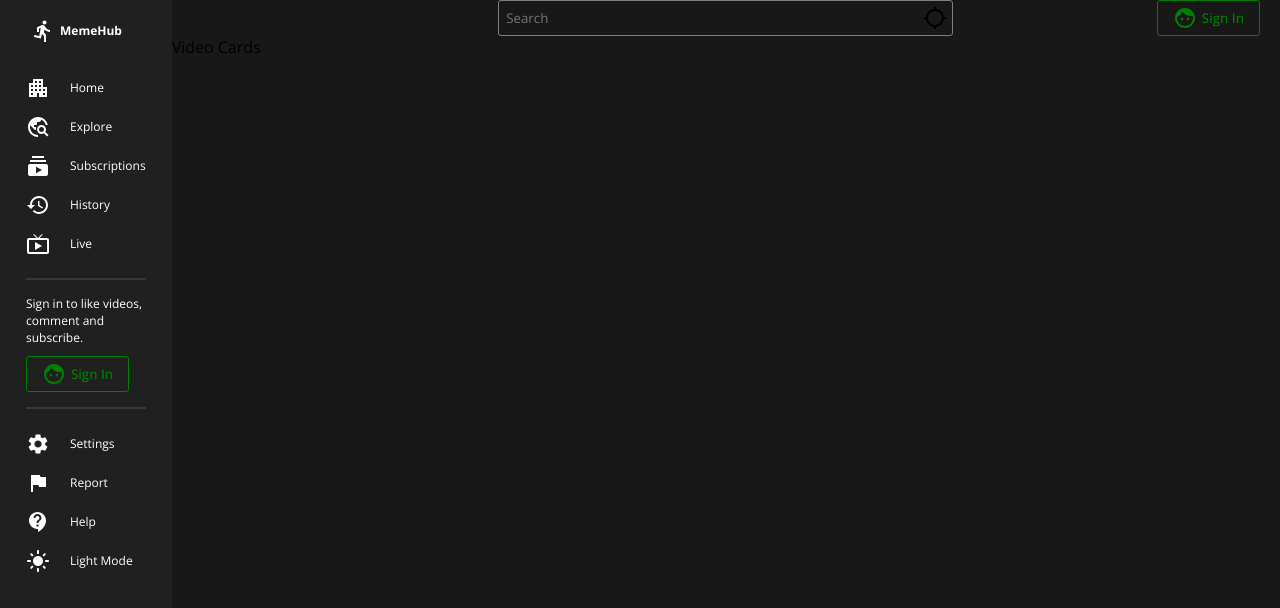
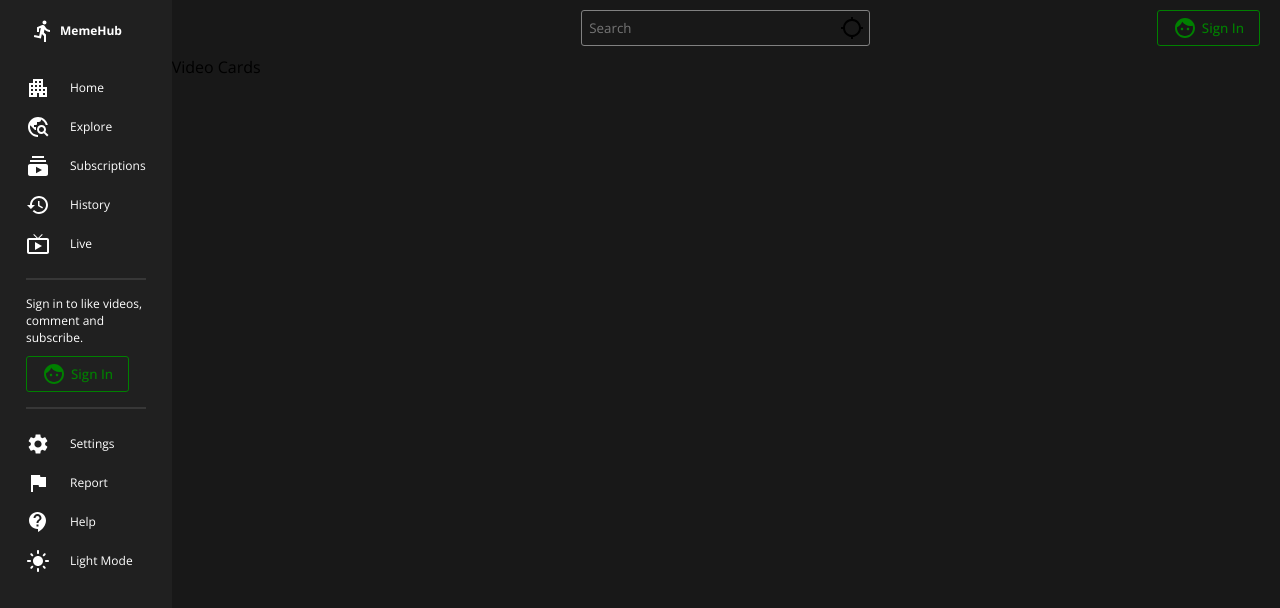
Before and after one commit to Json-Ram/MemeHub, a React (Create React App) app in the folder client/: page / in a window 1280 px wide. Shown: the top 608 px of the page. Built offline with nearby package versions, Linux system fonts and the light colour scheme.

Commit message:
Minor style fix for search input

```diff
--- a/client/src/components/Navbar.jsx
+++ b/client/src/components/Navbar.jsx
@@ -16,12 +16,12 @@
   align-items: center;
   justify-content: flex-end;
   height: 100%;
-  padding: 0px 20px;
+  padding: 10px 20px;
   position: relative;
 `;
 
 const Search = styled.div`
-  width: 40%;
+  width: 25%;
   position: absolute;
   left: 0;
   right: 0;
@@ -30,14 +30,14 @@
   align-items: center;
   justify-content: space-between;
   padding: 5px;
-  border: 1px solid grey;
+  border: 1.5px solid grey;
   border-radius: 3px;
 `;
 
 const Input = styled.input`
   border: none;
   background-color: transparent;
-
+  outline: none;
 `;
 
 const Button = styled.button`
```
